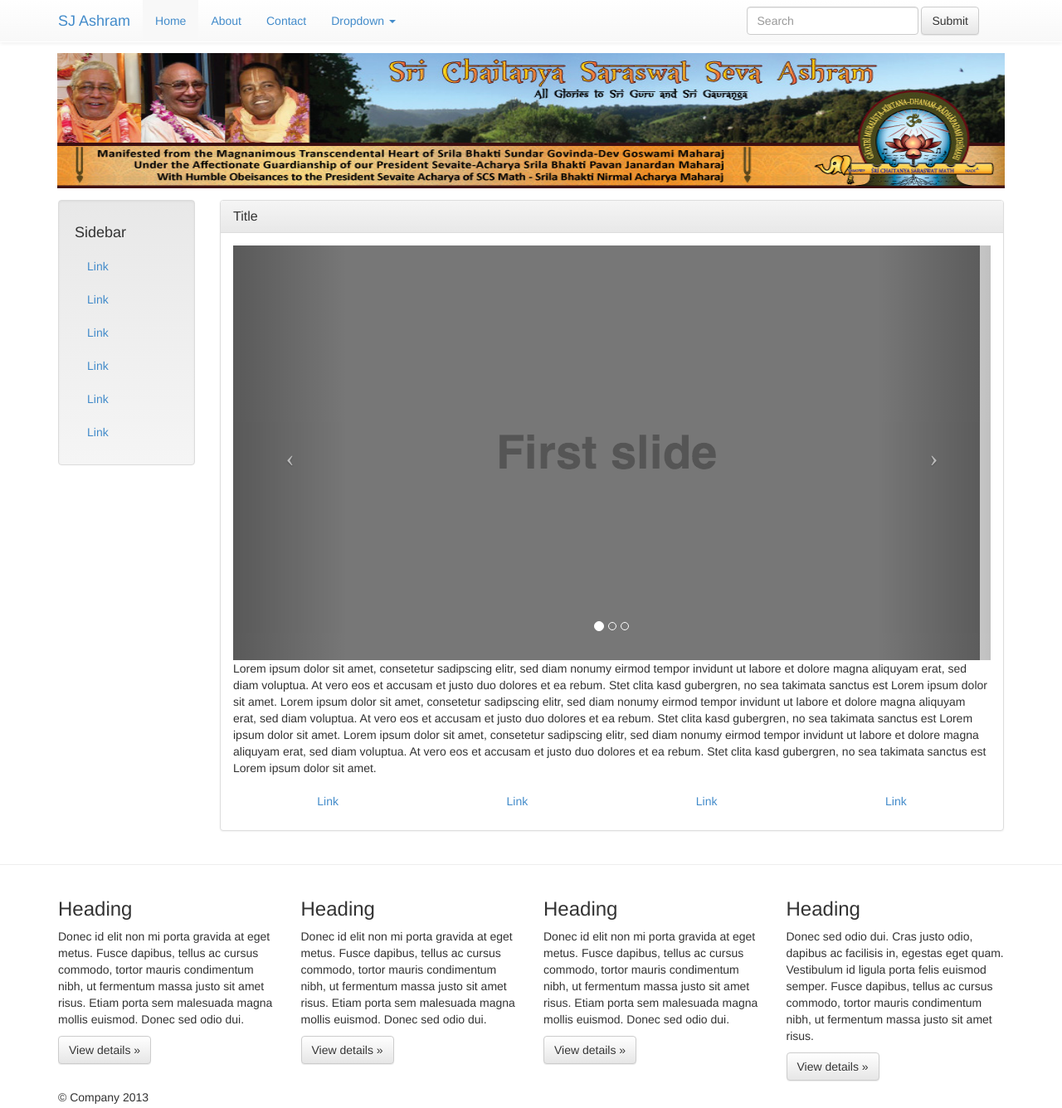
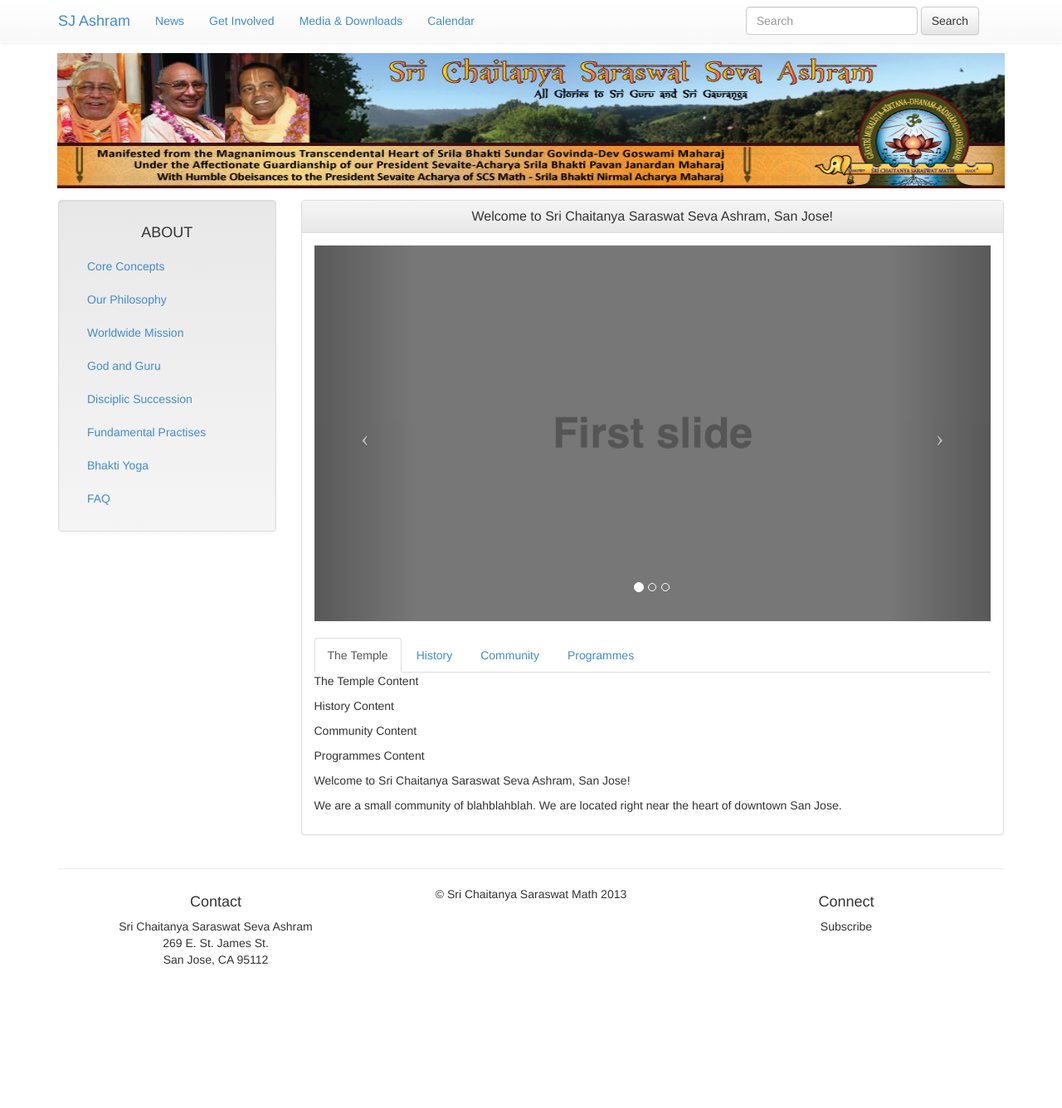
Before and after one commit to gndd108/sjashram, a plain HTML site: page index.html in a window 1280 px wide. Shown: the whole page at 83% size. After the commit the page ends 1207 px from the top, so only its background shows below. Drawn offline with nearby package versions, Linux system fonts and the light colour scheme.

Commit message:
Make updates to UI. Replace filler text

```diff
--- a/index.html
+++ b/index.html
@@ -38,27 +38,17 @@
         		</div>
         		<div class="navbar-collapse collapse">
           			<ul class="nav navbar-nav">
-            			<li class="active"><a href="#">Home</a></li>
-            			<li><a href="#about">About</a></li>
-            			<li><a href="#contact">Contact</a></li>
-            			<li class="dropdown">
-              				<a href="#" class="dropdown-toggle" data-toggle="dropdown">Dropdown <b class="caret"></b></a>
-              				<ul class="dropdown-menu">
-                				<li><a href="#">Action</a></li>
-                				<li><a href="#">Another action</a></li>
-                				<li><a href="#">Something else here</a></li>
-                				<li class="divider"></li>
-                				<li class="dropdown-header">Nav header</li>
-                				<li><a href="#">Separated link</a></li>
-                				<li><a href="#">One more separated link</a></li>
-              				</ul>
-            			</li>
+
+            			<li><a href="#about">News</a></li>
+            			<li><a href="#contact">Get Involved</a></li>
+                        <li><a href="#contact">Media&nbsp;&&nbsp;Downloads</a></li>
+            		    <li><a href="#contact">Calendar</a></li>
         			</ul>
         			<form class="navbar-form navbar-right" role="search">
       					<div class="form-group">
         					<input type="text" class="form-control" placeholder="Search">
       					</div>
-      					<button type="submit" class="btn btn-default">Submit</button>
+      					<button type="submit" class="btn btn-default">Search</button>
     				</form>
     			</div><!--/.navbar-collapse -->
 			</div>
@@ -67,28 +57,30 @@
 		<!-- body -->
 		<div class="container">
 			<div class="row">
-				<div class="col-lg-12" style="text-align:center; padding:14px;">
+				<div class="col-lg-12 col-md-12 col-sm-12" style="text-align:center; padding:14px;">
 					<img src="img/header.jpg" style="width:100%; height:163px;"/>
 				</div>
 			</div>
 			<div class="row">
-				<div class="col-lg-2 col-md-2">
+				<div class="col-lg-3 col-md-3 col-sm-3">
 					<div class="sidebar-nav well">
 						<ul class="nav">
-							<li><h4>Sidebar</h4></li>
-							<li><a href="#">Link</a></li>
-							<li><a href="#">Link</a></li>
-							<li><a href="#">Link</a></li>
-							<li><a href="#">Link</a></li>
-							<li><a href="#">Link</a></li>
-							<li><a href="#">Link</a></li>
+							<li class="text-center"><h4 style="text-transform:uppercase">About</h4></li>
+							<li><a href="#">Core Concepts</a></li>
+							<li><a href="#">Our&nbsp;Philosophy</a></li>
+							<li><a href="#">Worldwide Mission</a></li>
+							<li><a href="#">God and Guru</a></li>
+							<li><a href="#">Disciplic Succession</a></li>
+							<li><a href="#">Fundamental Practises</a></li>
+                            <li><a href="#">Bhakti Yoga</a></li>
+                            <li><a href="#">FAQ</a></li>
 						</ul>
 					</div>
 				</div>
-				<div class="col-lg-10 col-md-10">
+				<div class="col-lg-9 col-md-9 col-sm-9">
 					<div class="panel panel-default">
 						<div class="panel-heading">
-							<h3 class="panel-title">Title</h3>
+							<h3 class="panel-title text-center">Welcome to Sri Chaitanya Saraswat Seva Ashram, San Jose!</h3>
 						</div>
 						<div class="panel-body">
 							<div>
@@ -107,14 +99,28 @@
         							<a class="right carousel-control" href="#carousel-example-generic" data-slide="next"><span class="icon-next"></span></a>
       							</div>
       						</div>
-							<p>Lorem ipsum dolor sit amet, consetetur sadipscing elitr, sed diam nonumy eirmod tempor invidunt ut labore et dolore magna aliquyam erat, sed diam voluptua. At vero eos et accusam et justo duo dolores et ea rebum. Stet clita kasd gubergren, no sea takimata sanctus est Lorem ipsum dolor sit amet. Lorem ipsum dolor sit amet, consetetur sadipscing elitr, sed diam nonumy eirmod tempor invidunt ut labore et dolore magna aliquyam erat, sed diam voluptua. At vero eos et accusam et justo duo dolores et ea rebum. Stet clita kasd gubergren, no sea takimata sanctus est Lorem ipsum dolor sit amet. Lorem ipsum dolor sit amet, consetetur sadipscing elitr, sed diam nonumy eirmod tempor invidunt ut labore et dolore magna aliquyam erat, sed diam voluptua. At vero eos et accusam et justo duo dolores et ea rebum. Stet clita kasd gubergren, no sea takimata sanctus est Lorem ipsum dolor sit amet.</p>
-							<ul class="nav nav-pills nav-justified">
-								<li><a href="#">Link</a></li>
-								<li><a href="#">Link</a></li>
-								<li><a href="#">Link</a></li>
-								<li><a href="#">Link</a></li>
+                            <br/>
+                            <ul class="nav nav-tabs">
+								<li class="active"><a href="#temple" data-toggle="tab">The&nbsp;Temple</a></li>
+								<li><a href="#history" data-toggle="tab">History</a></li>
+								<li><a href="#community" data-toggle="tab">Community</a></li>
+								<li><a href="#prog" data-toggle="tab">Programmes</a></li>
 							</ul>
-						</div>
+                            <div id="content" class="tab-content">
+								<div id="temple" class="tab-pane active">
+								  <p>The Temple Content</p>
+								<div id="history" class="tab-pane">
+									<p>History Content</p>
+								</div>
+								<div id="community" class="tab-pane">
+									<p>Community Content</p>
+								</div>
+								<div id="prog" class="tab-pane">
+									<p>Programmes Content</p>
+								</div>
+                            </div>
+							<p class="text-centered">Welcome to Sri Chaitanya Saraswat Seva Ashram, San Jose!</p>
+                            <p style="text-align:justify">We are a small community of blahblahblah. We are located right near the heart of downtown San Jose.</p>						</div>
 					</div>
 				</div>
 			</div>
@@ -126,28 +132,27 @@
     		<div class="container">
       			<!-- Example row of columns -->
       			<div class="row">
-        			<div class="col-lg-3">
-          				<h3>Heading</h3>
-          				<p>Donec id elit non mi porta gravida at eget metus. Fusce dapibus, tellus ac cursus commodo, tortor mauris condimentum nibh, ut fermentum massa justo sit amet risus. Etiam porta sem malesuada magna mollis euismod. Donec sed odio dui. </p>
-          				<p><a class="btn btn-default" href="#">View details &raquo;</a></p>
+
+        			<div class=" text-center col-lg-4 col-md-4 col-sm-4 col-xs-4">
+          				<h4>Contact</h4>
+          				<p>
+                        	<address>
+                            Sri Chaitanya Saraswat Seva Ashram<br/>
+                           269 E. St. James St.<br/>
+                           San Jose, CA 95112</address>
+                        </p>
         			</div>
-        			<div class="col-lg-3">
-          				<h3>Heading</h3>
-          				<p>Donec id elit non mi porta gravida at eget metus. Fusce dapibus, tellus ac cursus commodo, tortor mauris condimentum nibh, ut fermentum massa justo sit amet risus. Etiam porta sem malesuada magna mollis euismod. Donec sed odio dui. </p>
-          				<p><a class="btn btn-default" href="#">View details &raquo;</a></p>
-        			</div>
-        			<div class="col-lg-3">
-          				<h3>Heading</h3>
-          				<p>Donec id elit non mi porta gravida at eget metus. Fusce dapibus, tellus ac cursus commodo, tortor mauris condimentum nibh, ut fermentum massa justo sit amet risus. Etiam porta sem malesuada magna mollis euismod. Donec sed odio dui. </p>
-          				<p><a class="btn btn-default" href="#">View details &raquo;</a></p>
+                    <div class=" text-center col-lg-4 col-md-4 col-sm-4 col-xs-4">
+          				&copy; Sri Chaitanya Saraswat Math 2013
+                    </div>
+        			<div class=" text-center col-lg-4 col-md-4 col-sm-4 col-xs-4">
+          				<h4>Connect</h4>
+          				<p>Subscribe </p>
+          				<p></p>
        				</div>
-        			<div class="col-lg-3">
-          				<h3>Heading</h3>
-          				<p>Donec sed odio dui. Cras justo odio, dapibus ac facilisis in, egestas eget quam. Vestibulum id ligula porta felis euismod semper. Fusce dapibus, tellus ac cursus commodo, tortor mauris condimentum nibh, ut fermentum massa justo sit amet risus.</p>
-          				<p><a class="btn btn-default" href="#">View details &raquo;</a></p>
-        			</div>
+
       			</div>
-        		<p>&copy; Company 2013</p>
+
       		</footer>
     	</div> <!-- /container -->        <script src="//ajax.googleapis.com/ajax/libs/jquery/1.10.1/jquery.min.js"></script>
     	<script>window.jQuery || document.write('<script src="js/vendor/jquery-1.10.1.min.js"><\/script>')</script>
```
